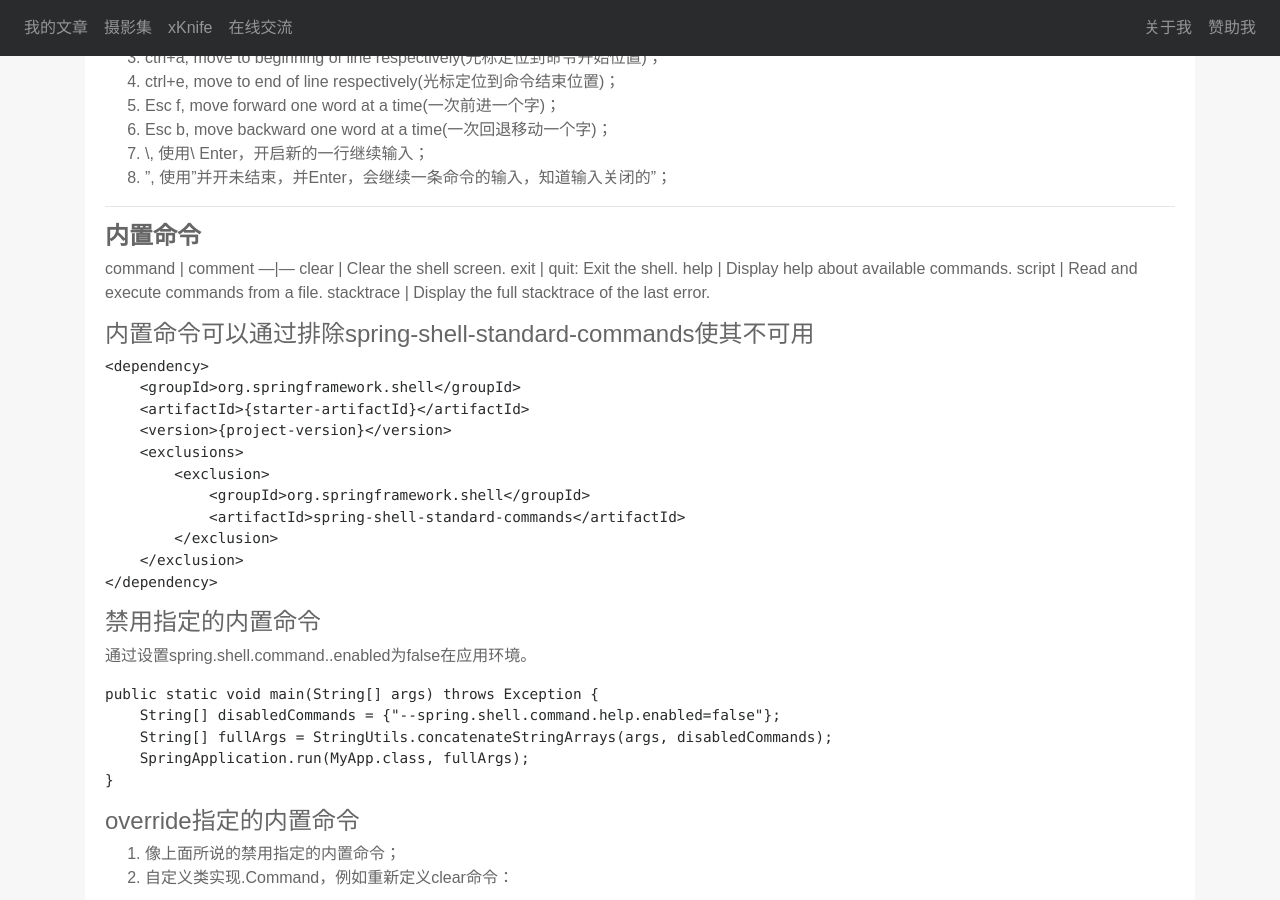
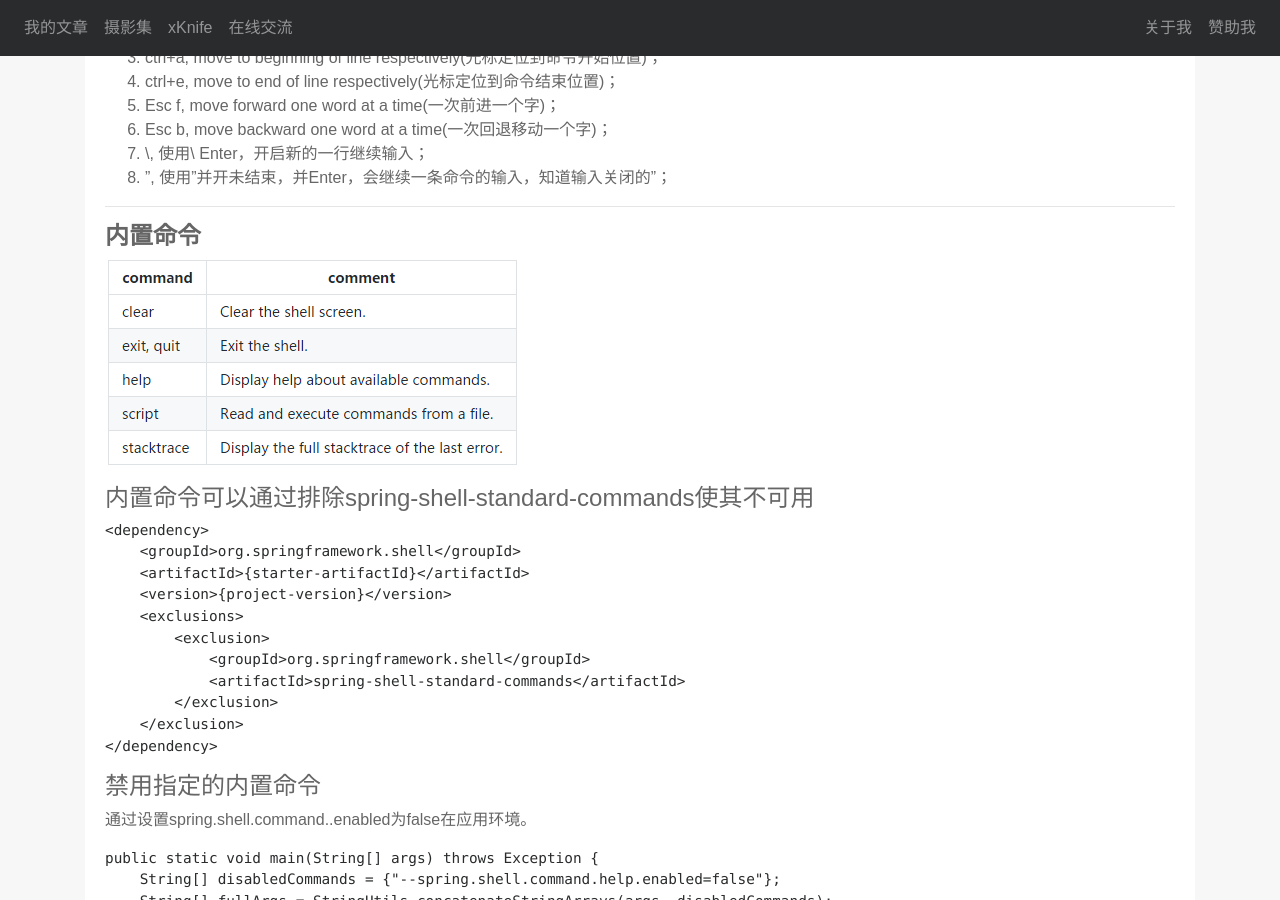
Before and after one commit to beanstt/beanstt.github.io, a Jekyll site: the page built from _posts/2017-09-06-springshell.md, in a window 1280 px wide and 900 px high, scrolled down 2473 px. Built offline with Jekyll 4.4.1, drawn with Linux system fonts in a browser that asks for light colours; nearby versions of some CDN libraries; comment, search, counter and statistics services are not loaded.

Commit message:
add : shell

````diff
--- a/_config.yml
+++ b/_config.yml
@@ -29,6 +29,7 @@ markdown: kramdown
 # theme: minima
 gems:
   - jekyll-feed
+  - emoji_for_jekyll
 
 # disqus settings
 #disqus:
--- a/_posts/2017-09-06-springshell.md
+++ b/_posts/2017-09-06-springshell.md
@@ -88,13 +88,7 @@ Spring Shell project 基于 JLine library, 给我们带来了非常好的交互
 ---
 
 ##     内置命令
-command | comment
----|---
-clear  | Clear the shell screen.
-exit  |  quit: Exit the shell.
-help  | Display help about available commands.
-script  | Read and execute commands from a file.
-stacktrace  | Display the full stacktrace of the last error.
+![](../../../../sources/images/posts/shell6.png)
 
 ####    内置命令可以通过排除spring-shell-standard-commands使其不可用
 ```xml
````
Also changed, not shown: sources/images/posts/shell6.png (added).
